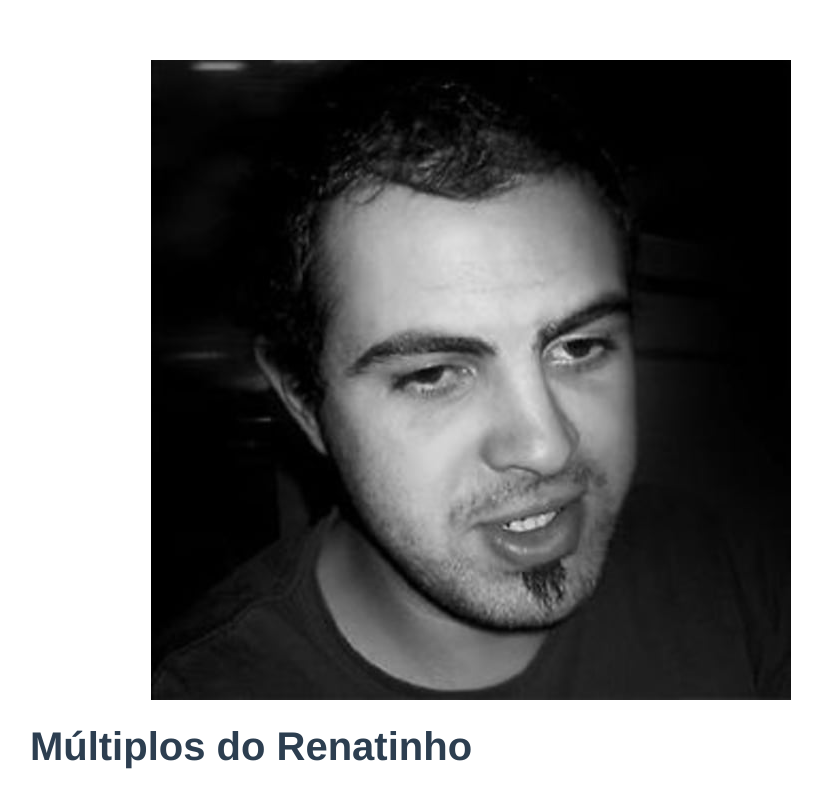
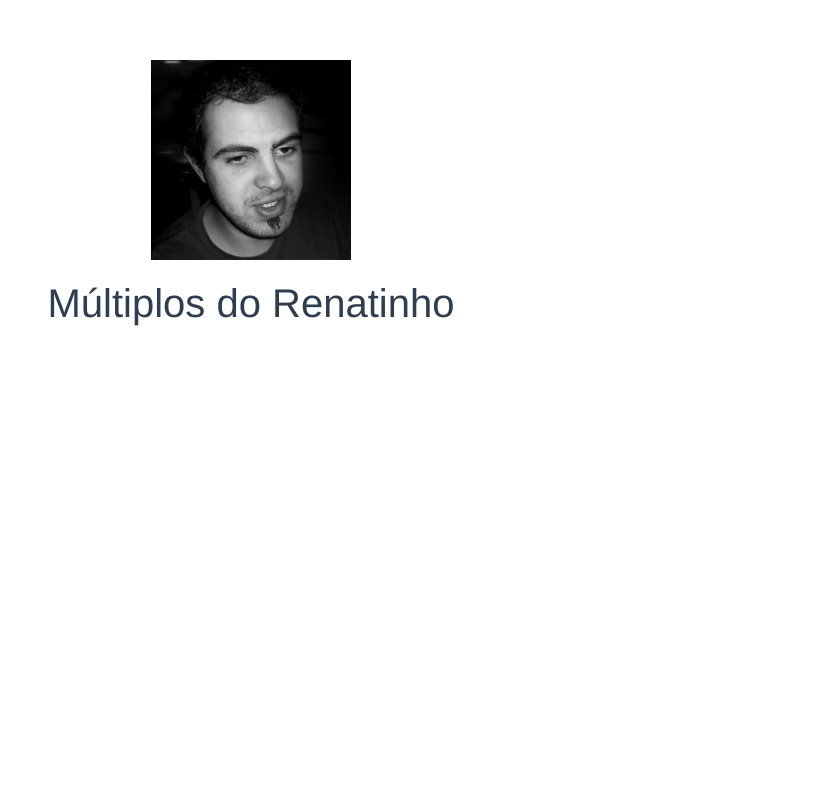
Before and after one commit to dargains/multiples, a Vue app: page / in a window 1280 px wide. Shown: the whole page, without its empty margins (389-1211 px from the left). Built offline with nearby package versions, Linux system fonts and the light colour scheme.

Commit message:
ADD: reset.css;

```diff
--- /dev/null
+++ b/src/assets/reset.css
@@ -0,0 +1,160 @@
+/* http://meyerweb.com/eric/tools/css/reset/
+   v2.0 | 20110126
+   License: none (public domain)
+*/
+a,
+abbr,
+acronym,
+address,
+applet,
+article,
+aside,
+audio,
+b,
+big,
+blockquote,
+body,
+canvas,
+caption,
+center,
+cite,
+code,
+dd,
+del,
+details,
+dfn,
+div,
+dl,
+dt,
+em,
+embed,
+fieldset,
+figcaption,
+figure,
+footer,
+form,
+h1,
+h2,
+h3,
+h4,
+h5,
+h6,
+header,
+hgroup,
+html,
+i,
+iframe,
+img,
+ins,
+kbd,
+label,
+legend,
+li,
+mark,
+menu,
+nav,
+object,
+ol,
+output,
+p,
+pre,
+q,
+ruby,
+s,
+samp,
+section,
+small,
+span,
+strike,
+strong,
+sub,
+summary,
+sup,
+table,
+tbody,
+td,
+tfoot,
+th,
+thead,
+time,
+tr,
+tt,
+u,
+ul,
+var,
+video {
+	margin: 0;
+	padding: 0;
+	border: 0;
+	font-size: 100%;
+	vertical-align: baseline;
+}
+
+* {
+	box-sizing: border-box;
+	position: relative;
+	cursor: inherit;
+	outline: none;
+	outline-color: transparent;
+}
+/* HTML5 display-role reset for older browsers */
+article,
+aside,
+details,
+figcaption,
+figure,
+footer,
+header,
+hgroup,
+menu,
+nav,
+section {
+	display: block;
+}
+
+body {
+	line-height: 1;
+	font-weight: 400;
+	-webkit-font-smoothing: antialiased;
+	-webkit-text-size-adjust: 100%;
+}
+
+strong {
+	font-weight: 700;
+}
+
+ol,
+ul {
+	list-style: none;
+}
+
+a {
+	text-decoration: none;
+}
+
+em {
+	font-style: normal;
+}
+
+dir,
+menu,
+ul {
+	list-style-type: none;
+	-webkit-margin-before: 0;
+	-webkit-margin-after: 0;
+	-webkit-margin-start: 0;
+	-webkit-margin-end: 0;
+	-webkit-padding-start: 0;
+}
+
+input:focus,
+textarea:focus {
+	outline: none;
+}
+
+h1,h2,h3,h4,h5,h6 {
+	font-weight: normal;
+}
+img {
+	width: 100%;
+}
--- a/src/main.js
+++ b/src/main.js
@@ -1,5 +1,7 @@
+import './assets/reset.css'
 import Vue from 'vue'
 import App from './App.vue'
+
 
 Vue.config.productionTip = false
 
```
